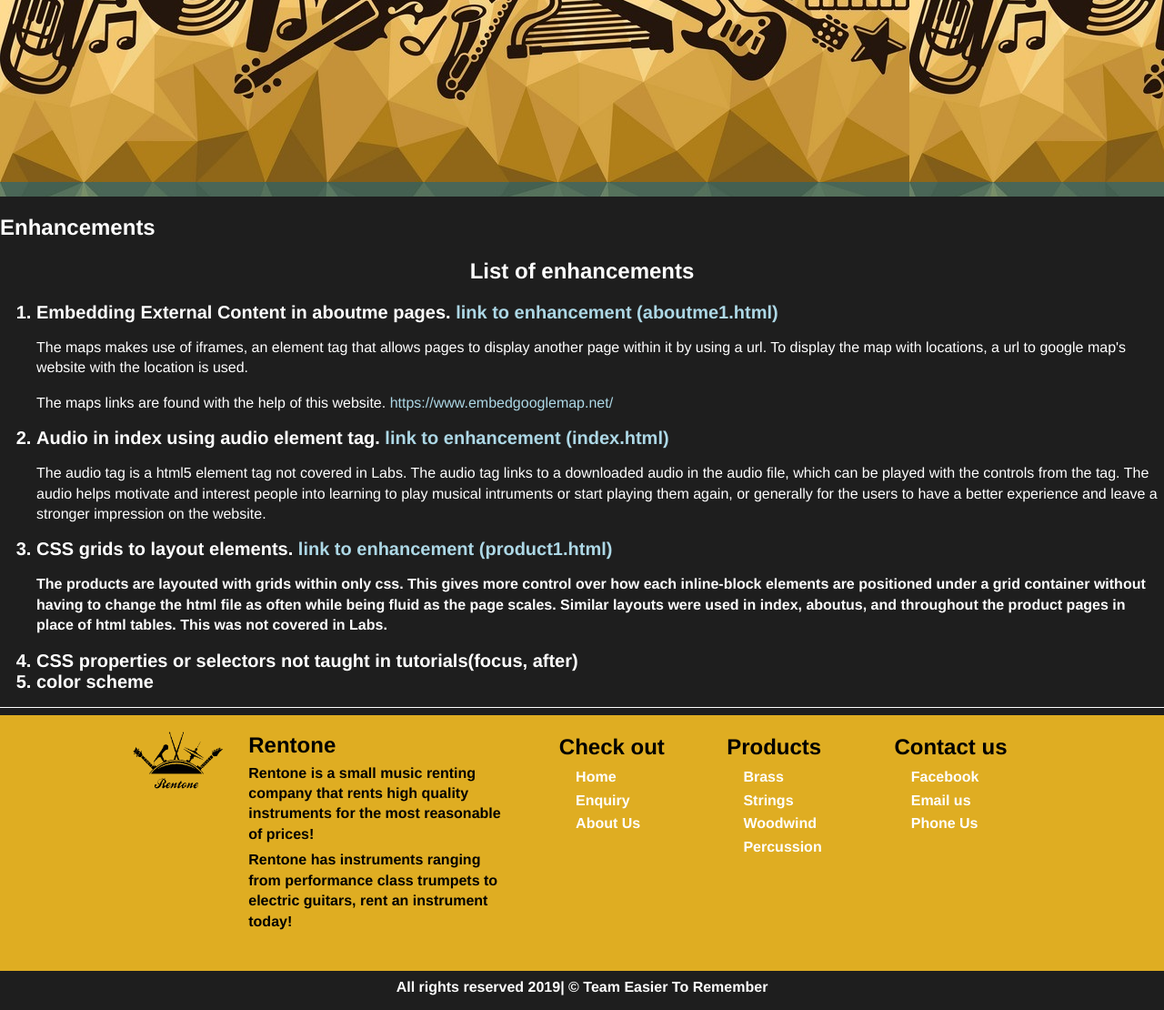
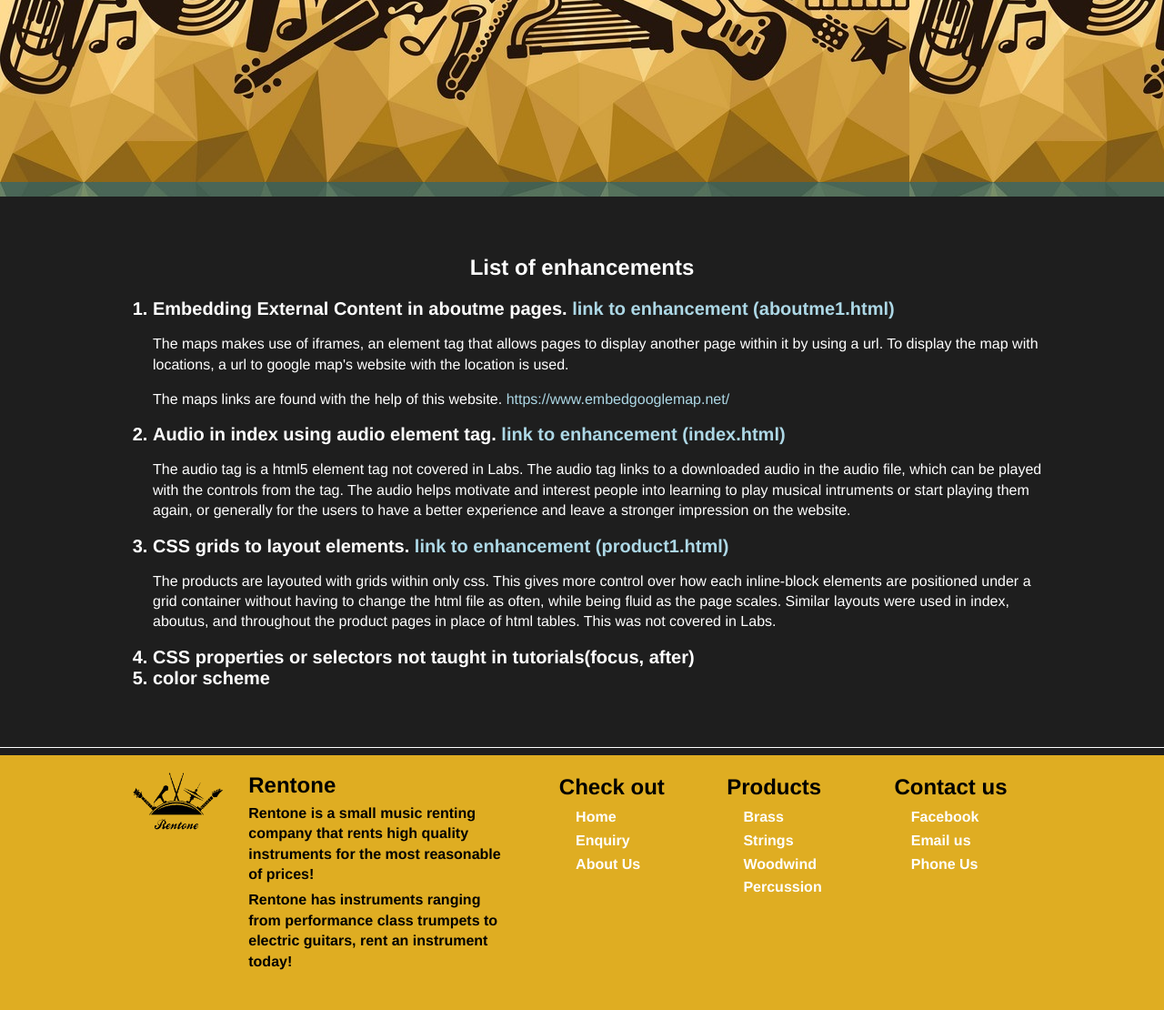
Before and after one commit to Zircon332/WebApp_Assignment, a PHP site: page /enhancements.html in a window 1280 px wide. Shown: the part 710-1820 px from the top of the page at 91% size. Run offline with PHP 8.4, Linux system fonts and the light colour scheme.

Commit message:
last enhancements from me, good luck guys

```diff
--- a/assign1/enhancements.html
+++ b/assign1/enhancements.html
@@ -35,8 +35,7 @@
     <div id="banner">
     </div>
 
-    <article>
-        <h1>Enhancements</h1>
+    <article class="enhancements">
         <h2>List of enhancements</h2>
         <ol>
             <li>Embedding External Content in aboutme pages. <a href="aboutme3.html#about_address">link to enhancement (aboutme1.html)</a>
@@ -49,8 +48,12 @@
                 The audio helps motivate and interest people into learning to play musical intruments or start playing them again, or generally for the users to have a better experience and
                 leave a stronger impression on the website.</p>
             </li>
-            <li>CSS grids to layout elements. <a href="product1.html">link to enhancement (product1.html)</a></li>
-              <p>The products are layouted with grids within only css. This gives more control over how each inline-block elements are positioned under a grid container without having to change the html file as often while being fluid as the page scales. Similar layouts were used in index, aboutus, and throughout the product pages in place of html tables. This was not covered in Labs.</p>
+            <li>CSS grids to layout elements. <a href="product1.html">link to enhancement (product1.html)</a>
+              <p>The products are layouted with grids within only css. This gives more control over how each inline-block elements are positioned under a grid container without having to change
+                the html file as often, while being fluid as the page scales. Similar layouts were used in index, aboutus, and throughout the product pages in place of html tables.
+                This was not covered in Labs.</p>
+            </li>
+            <!-- need to choose one between 4 and 5 -->
             <li>CSS properties or selectors not taught in tutorials(focus, after) </li>
             <li>color scheme</li>
         </ol>
--- a/assign1/styles/style.css
+++ b/assign1/styles/style.css
@@ -784,6 +784,7 @@ li.about_course {
     scroll-behavior: smooth;
     margin: 0 0;
 }
+
 .gmap_canvas {
   overflow:hidden;
   background:none!important;
@@ -801,8 +802,6 @@ li.about_course {
 	text-align:left;
 }
 
-
-
 .about_email {
   text-align: center;
   font-size: 150%;
@@ -811,3 +810,9 @@ li.about_course {
 .mailabout{
 	text-align:center;
 }
+
+/* ############### ENQUIRY ############### */
+/* css in enquiry.html specifically */
+.enhancements {
+  margin: 5% 10%;
+}
```
